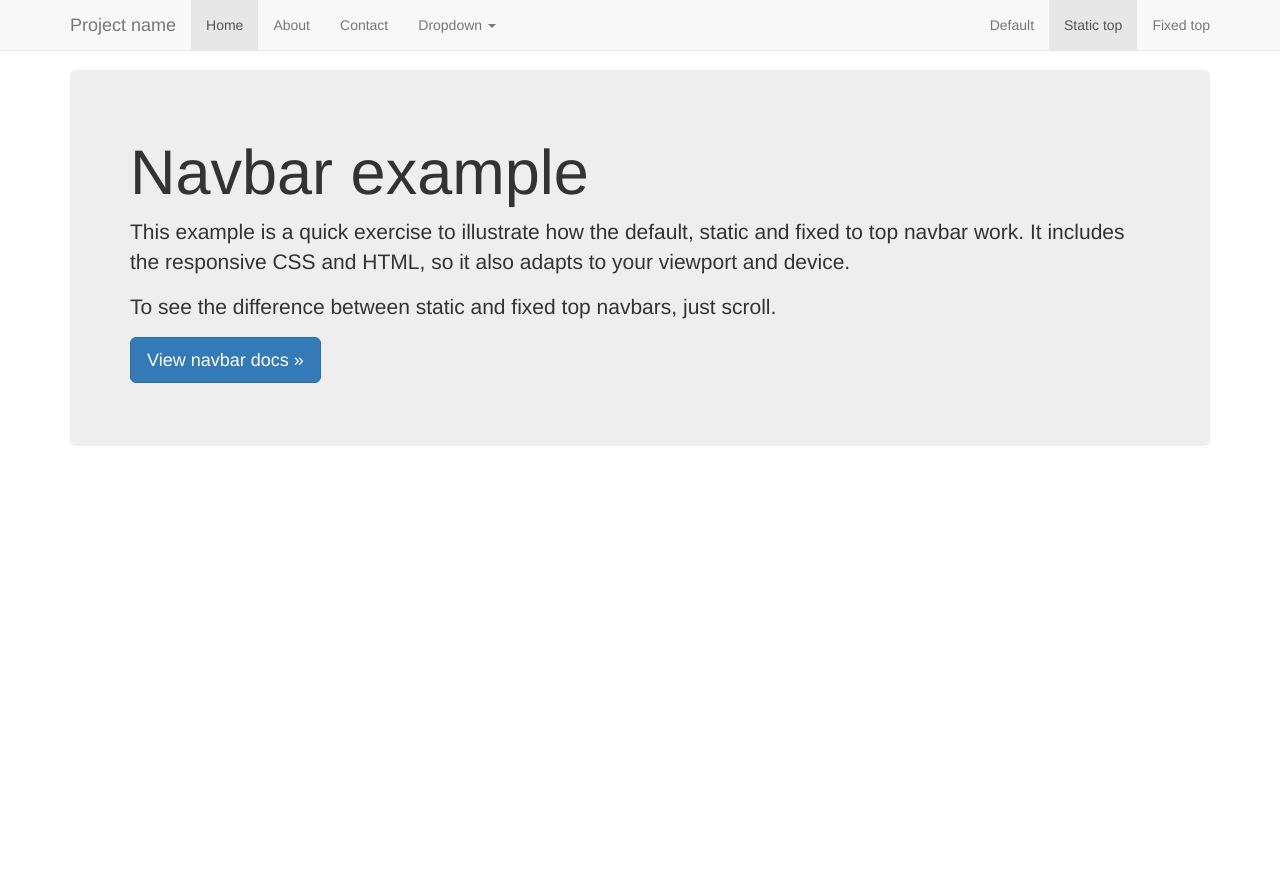
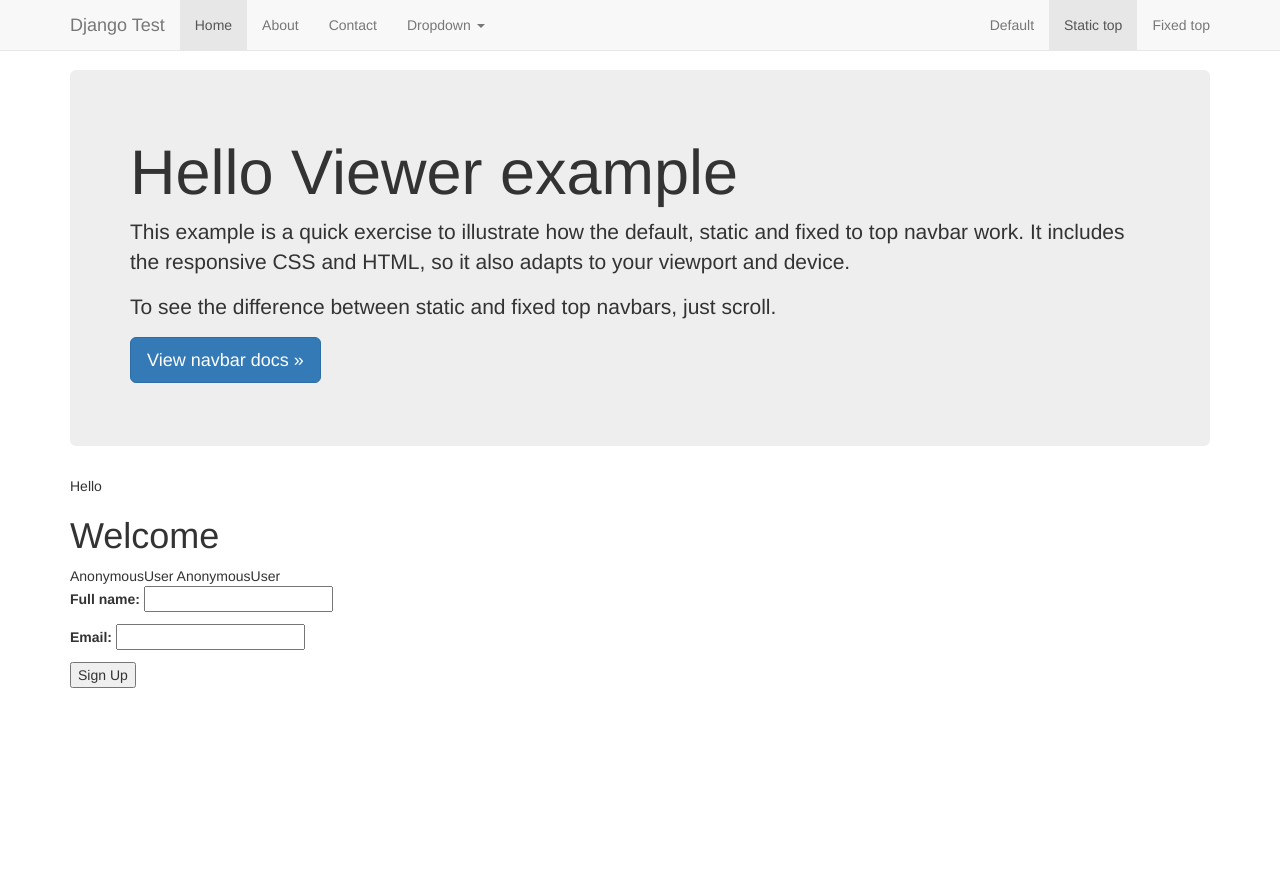
Before and after one commit to eltonc8/django_project, a Django app: page / in a window 1280 px wide. Shown: the top 887 px of the page. Run offline with Django 3.2, Linux system fonts and the light colour scheme; some libraries are stand-ins or nearby versions.

Commit message:
utilize template inheritance

```diff
--- a/newsletter/views.py
+++ b/newsletter/views.py
@@ -30,4 +30,4 @@ def home(request):
             "title": "Thank you"
         }
 
-    return render(request, "base.html", context)
+    return render(request, "home.html", context)
--- a/templates/base.html
+++ b/templates/base.html
@@ -10,90 +10,29 @@
     <meta name="author" content="">
     <link rel="icon" href="../../favicon.ico">
 
-    <title>Static Top Navbar Example for Bootstrap</title>
+    <title>{% block head_title %}Django Project Demo{% endblock %}</title>
 
-    <!-- Bootstrap core CSS -->
-    <!-- <link href="../../dist/css/bootstrap.min.css" rel="stylesheet"> -->
-    <link href="{% static 'css/bootstrap.min.css' %}" rel="stylesheet">
-    <!-- <img src="{% static "my_app/myexample.jpg" %}" alt="My image"/> -->
+    {% include 'head_css.html' %}
 
-    <!-- Custom styles for this template -->
-    <!-- <link href="navbar-static-top.css" rel="stylesheet"> -->
-    <link href="{% static 'css/navbar-static-top.css' %}" rel="stylesheet">
-
-    <!-- Just for debugging purposes. Don't actually copy these 2 lines! -->
-    <!--[if lt IE 9]><script src="../../assets/js/ie8-responsive-file-warning.js"></script><![endif]-->
-    <!-- <script src="../../assets/js/ie-emulation-modes-warning.js"></script> -->
-
-    <!-- HTML5 shim and Respond.js for IE8 support of HTML5 elements and media queries -->
-    <!--[if lt IE 9]>
-      <script src="https://oss.maxcdn.com/html5shiv/3.7.2/html5shiv.min.js"></script>
-      <script src="https://oss.maxcdn.com/respond/1.4.2/respond.min.js"></script>
-    <![endif]-->
-
-    <!-- Latest compiled and minified CSS -->
-    <!-- <link rel="stylesheet" href="https://maxcdn.bootstrapcdn.com/bootstrap/3.3.5/css/bootstrap.min.css"> -->
-
-    <!-- Optional theme -->
-    <!-- <link rel="stylesheet" href="https://maxcdn.bootstrapcdn.com/bootstrap/3.3.5/css/bootstrap-theme.min.css"> -->
-
-    <!-- Latest compiled and minified JavaScript -->
-    <!-- <script src="https://maxcdn.bootstrapcdn.com/bootstrap/3.3.5/js/bootstrap.min.js"></script> -->
   </head>
 
   <body>
 
-    <!-- Static navbar -->
-    <nav class="navbar navbar-default navbar-static-top">
-      <div class="container">
-        <div class="navbar-header">
-          <button type="button" class="navbar-toggle collapsed" data-toggle="collapse" data-target="#navbar" aria-expanded="false" aria-controls="navbar">
-            <span class="sr-only">Toggle navigation</span>
-            <span class="icon-bar"></span>
-            <span class="icon-bar"></span>
-            <span class="icon-bar"></span>
-          </button>
-          <a class="navbar-brand" href="#">Project name</a>
-        </div>
-        <div id="navbar" class="navbar-collapse collapse">
-          <ul class="nav navbar-nav">
-            <li class="active"><a href="#">Home</a></li>
-            <li><a href="#about">About</a></li>
-            <li><a href="#contact">Contact</a></li>
-            <li class="dropdown">
-              <a href="#" class="dropdown-toggle" data-toggle="dropdown" role="button" aria-haspopup="true" aria-expanded="false">Dropdown <span class="caret"></span></a>
-              <ul class="dropdown-menu">
-                <li><a href="#">Action</a></li>
-                <li><a href="#">Another action</a></li>
-                <li><a href="#">Something else here</a></li>
-                <li role="separator" class="divider"></li>
-                <li class="dropdown-header">Nav header</li>
-                <li><a href="#">Separated link</a></li>
-                <li><a href="#">One more separated link</a></li>
-              </ul>
-            </li>
-          </ul>
-          <ul class="nav navbar-nav navbar-right">
-            <li><a href="../navbar/">Default</a></li>
-            <li class="active"><a href="./">Static top <span class="sr-only">(current)</span></a></li>
-            <li><a href="../navbar-fixed-top/">Fixed top</a></li>
-          </ul>
-        </div><!--/.nav-collapse -->
-      </div>
-    </nav>
-
+    {% include 'navbar.html' %}
 
     <div class="container">
-
+      {% block jumbotron %}
       <!-- Main component for a primary marketing message or call to action -->
       <div class="jumbotron">
-        <h1>Navbar example</h1>
-        <p>This example is a quick exercise to illustrate how the default, static and fixed to top navbar work. It includes the responsive CSS and HTML, so it also adapts to your viewport and device.</p>
-        <p>To see the difference between static and fixed top navbars, just scroll.</p>
-        <p>
-          <a class="btn btn-lg btn-primary" href="../../components/#navbar" role="button">View navbar docs &raquo;</a>
-        </p>
+        {% block jumbotron_content %}
+
+        {% endblock %}
       </div>
+      {% endblock %}
+
+      {% block content %}
+
+      {% endblock %}
 
     </div> <!-- /container -->
 
--- /dev/null
+++ b/templates/head_css.html
@@ -0,0 +1,28 @@
+{% load staticfiles %}
+    <!-- Bootstrap core CSS -->
+    <!-- <link href="../../dist/css/bootstrap.min.css" rel="stylesheet"> -->
+    <link href="{% static 'css/bootstrap.min.css' %}" rel="stylesheet">
+    <!-- <img src="{% static "my_app/myexample.jpg" %}" alt="My image"/> -->
+
+    <!-- Custom styles for this template -->
+    <!-- <link href="navbar-static-top.css" rel="stylesheet"> -->
+    <link href="{% static 'css/navbar-static-top.css' %}" rel="stylesheet">
+
+    <!-- Just for debugging purposes. Don't actually copy these 2 lines! -->
+    <!--[if lt IE 9]><script src="../../assets/js/ie8-responsive-file-warning.js"></script><![endif]-->
+    <!-- <script src="../../assets/js/ie-emulation-modes-warning.js"></script> -->
+
+    <!-- HTML5 shim and Respond.js for IE8 support of HTML5 elements and media queries -->
+    <!--[if lt IE 9]>
+      <script src="https://oss.maxcdn.com/html5shiv/3.7.2/html5shiv.min.js"></script>
+      <script src="https://oss.maxcdn.com/respond/1.4.2/respond.min.js"></script>
+    <![endif]-->
+
+    <!-- Latest compiled and minified CSS -->
+    <!-- <link rel="stylesheet" href="https://maxcdn.bootstrapcdn.com/bootstrap/3.3.5/css/bootstrap.min.css"> -->
+
+    <!-- Optional theme -->
+    <!-- <link rel="stylesheet" href="https://maxcdn.bootstrapcdn.com/bootstrap/3.3.5/css/bootstrap-theme.min.css"> -->
+
+    <!-- Latest compiled and minified JavaScript -->
+    <!-- <script src="https://maxcdn.bootstrapcdn.com/bootstrap/3.3.5/js/bootstrap.min.js"></script> -->
--- a/templates/home.html
+++ b/templates/home.html
@@ -1,3 +1,23 @@
+{% extends 'base.html' %}
+{% block head_title %}Welcome | {{ block.super }}{% endblock %}
+
+{% block jumbotron_content %}
+<h1>Hello Viewer example</h1>
+<p>This example is a quick exercise to illustrate how the default, static and fixed to top navbar work. It includes the responsive CSS and HTML, so it also adapts to your viewport and device.</p>
+<p>To see the difference between static and fixed top navbars, just scroll.</p>
+<p>
+  <a class="btn btn-lg btn-primary" href="../../components/#navbar" role="button">View navbar docs &raquo;</a>
+</p>
+{% endblock %}
+
+
+
+{% block jumbotron %}
+  {{ block.super }}
+  Hello
+{% endblock %}
+
+{% block content %}
 <h1>{{ template_title }}</h1>
 
 {{ user }}
@@ -9,3 +29,4 @@
 
 <input type='submit' value='Sign Up' />
 </form>
+{% endblock %}
--- /dev/null
+++ b/templates/navbar.html
@@ -0,0 +1,38 @@
+<!-- Static navbar -->
+<nav class="navbar navbar-default navbar-static-top">
+  <div class="container">
+    <div class="navbar-header">
+      <button type="button" class="navbar-toggle collapsed" data-toggle="collapse" data-target="#navbar" aria-expanded="false" aria-controls="navbar">
+        <span class="sr-only">Toggle navigation</span>
+        <span class="icon-bar"></span>
+        <span class="icon-bar"></span>
+        <span class="icon-bar"></span>
+      </button>
+      <a class="navbar-brand" href="#">Django Test</a>
+    </div>
+    <div id="navbar" class="navbar-collapse collapse">
+      <ul class="nav navbar-nav">
+        <li class="active"><a href="#">Home</a></li>
+        <li><a href="#about">About</a></li>
+        <li><a href="#contact">Contact</a></li>
+        <li class="dropdown">
+          <a href="#" class="dropdown-toggle" data-toggle="dropdown" role="button" aria-haspopup="true" aria-expanded="false">Dropdown <span class="caret"></span></a>
+          <ul class="dropdown-menu">
+            <li><a href="#">Action</a></li>
+            <li><a href="#">Another action</a></li>
+            <li><a href="#">Something else here</a></li>
+            <li role="separator" class="divider"></li>
+            <li class="dropdown-header">Nav header</li>
+            <li><a href="#">Separated link</a></li>
+            <li><a href="#">One more separated link</a></li>
+          </ul>
+        </li>
+      </ul>
+      <ul class="nav navbar-nav navbar-right">
+        <li><a href="../navbar/">Default</a></li>
+        <li class="active"><a href="./">Static top <span class="sr-only">(current)</span></a></li>
+        <li><a href="../navbar-fixed-top/">Fixed top</a></li>
+      </ul>
+    </div><!--/.nav-collapse -->
+  </div>
+</nav>
```
